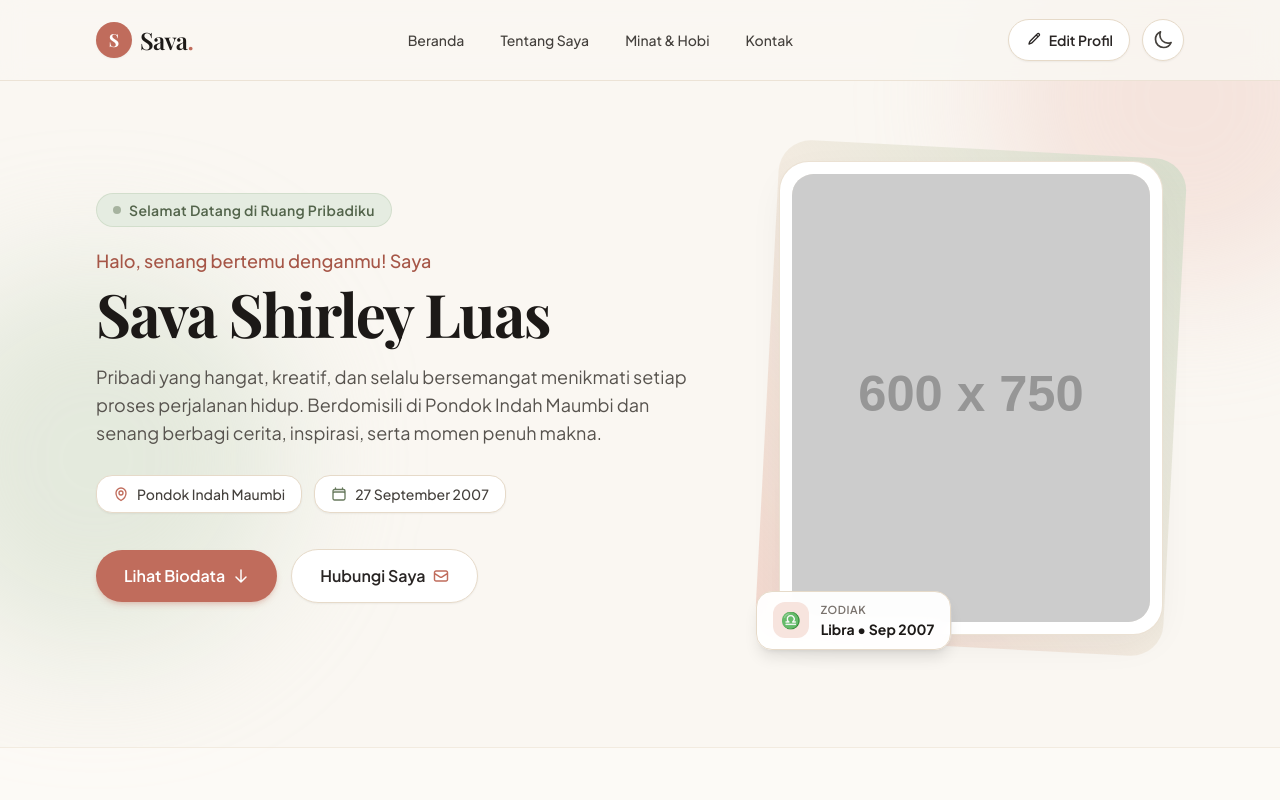
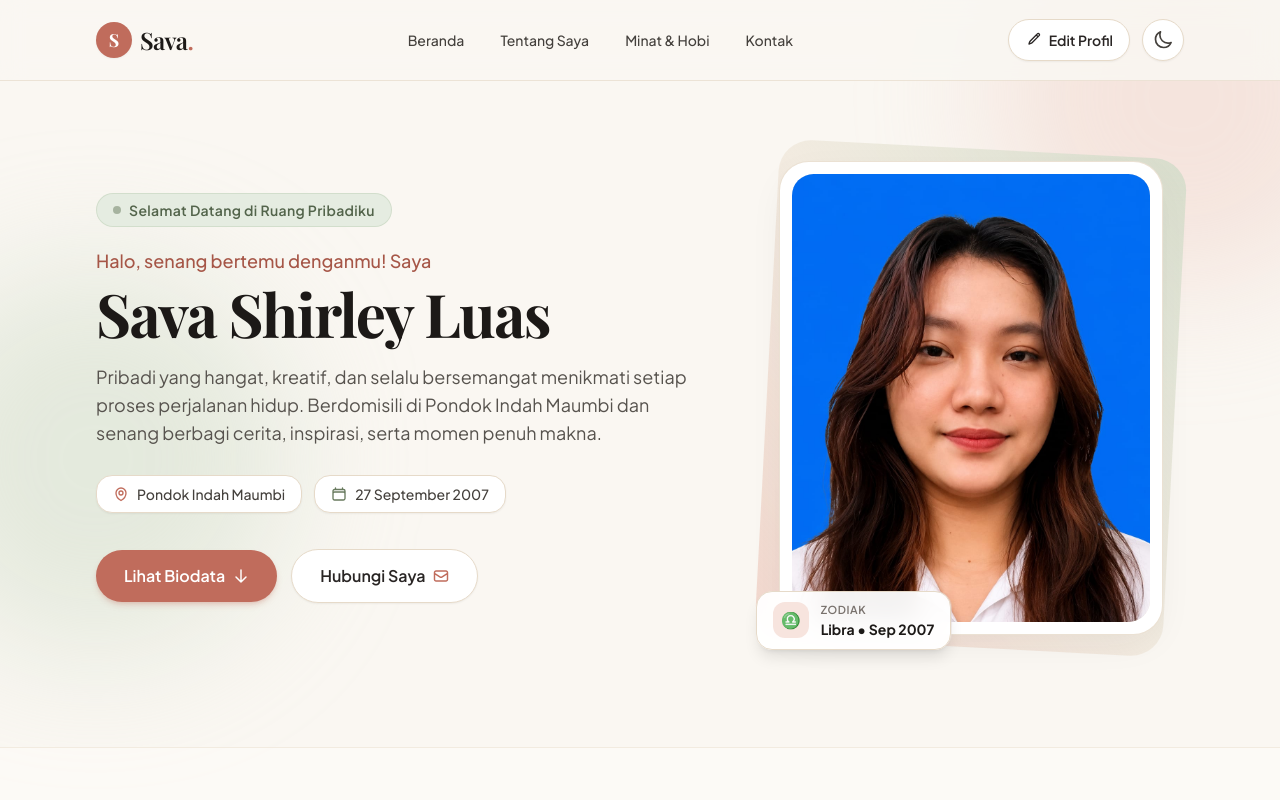
Before and after one commit to savaluas062-ai/savaluas062-ai.github.io, a plain HTML site: page index.html in a window 1280 px wide. Shown: the top 800 px of the page. Drawn offline with nearby package versions, Linux system fonts and the light colour scheme; placeholder pictures from the web are drawn by us; a web font is replaced by a local one.

Commit message:
Update profile storage key and default photo source

```diff
--- a/index.html
+++ b/index.html
@@ -753,12 +753,12 @@
 
         document.addEventListener('DOMContentLoaded', () => {
             // Kunci penyimpanan lokal untuk menyimpan kustomisasi pengguna
-            const STORAGE_KEY = 'sava_shirley_profile_v1';
+            const STORAGE_KEY = 'sava_shirley_profile_v2';
             const THEME_KEY = 'sava_shirley_theme_v1';
 
             // Data default profil Sava Shirley Luas
             const defaultProfile = {
-                photoSrc: '60009.jpg',
+                photoSrc: 'foto%20saya.jpeg',
                 heroTagline: 'Pribadi yang hangat, kreatif, dan selalu bersemangat menikmati setiap proses perjalanan hidup. Berdomisili di Pondok Indah Maumbi dan senang berbagi cerita, inspirasi, serta momen penuh makna.',
                 aboutBio: 'Halo! Nama saya Sava Shirley Luas, lahir pada 27 September 2007 dan saat ini tinggal di Pondok Indah Maumbi. Sebagai seorang Libra, saya menyukai keseimbangan, suasana yang hangat, serta hal-hal bernuansa estetis dalam keseharian. Saya senang bertemu orang baru, menjalin pertemanan yang tulus, dan terus belajar hal-hal bermanfaat untuk mengembangkan potensi diri.',
                 aboutQuote: '"Menikmati setiap langkah dengan hati yang bersyukur, senyuman yang hangat, dan semangat untuk terus bertumbuh."',
@@ -912,9 +912,11 @@
              */
             function renderProfile() {
                 // Foto profil
+
+                // Foto profil
                 const heroImg = document.getElementById('heroProfileImage');
                 heroImg.dataset.fallbackApplied = 'false';
-                heroImg.src = profileState.photoSrc || '60009.jpg';
+                heroImg.src = profileState.photoSrc || 'foto%20saya.jpeg';
 
                 // Teks perkenalan
                 document.getElementById('displayHeroTagline').textContent = profileState.heroTagline;
```
